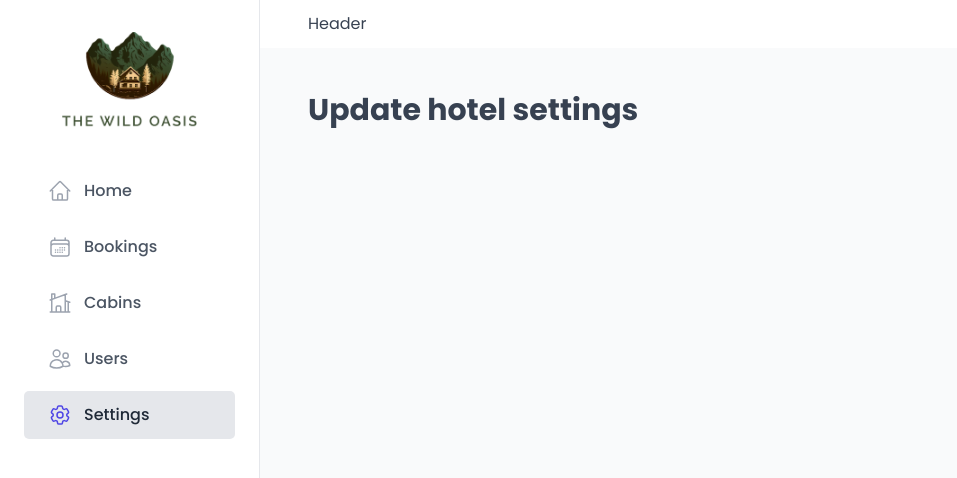
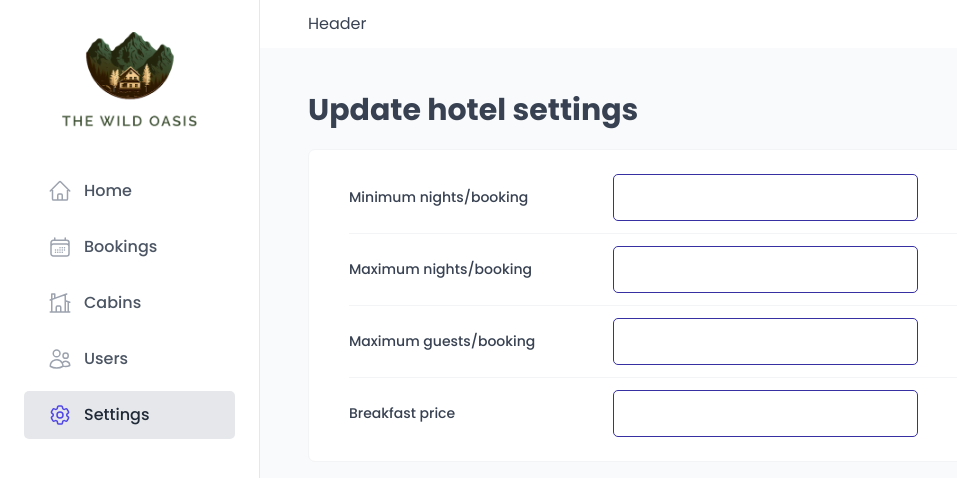
Before and after one commit to qa3emnik/wild-oasis-dashboard, a React (Vite) app: page /settings in a window 1280 px wide. Shown: the top 478 px of the page, without its empty margins (0-957 px from the left). Built offline with nearby package versions, Linux system fonts and the light colour scheme; a web font is replaced by a local one.

Commit message:
upd:  add update setting form styled component

```diff
--- a/src/pages/Settings.jsx
+++ b/src/pages/Settings.jsx
@@ -1,7 +1,14 @@
 import Heading from "../ui/Heading";
+import Row from "../ui/Row";
+import UpdateSettingsForm from "../features/settings/UpdateSettingsForm";
 
 function Settings() {
-  return <Heading as="h1">Update hotel settings</Heading>;
+  return (
+    <Row type="vertical">
+      <Heading as="h1">Update hotel settings</Heading>
+      <UpdateSettingsForm />
+    </Row>
+  );
 }
 
 export default Settings;
```
